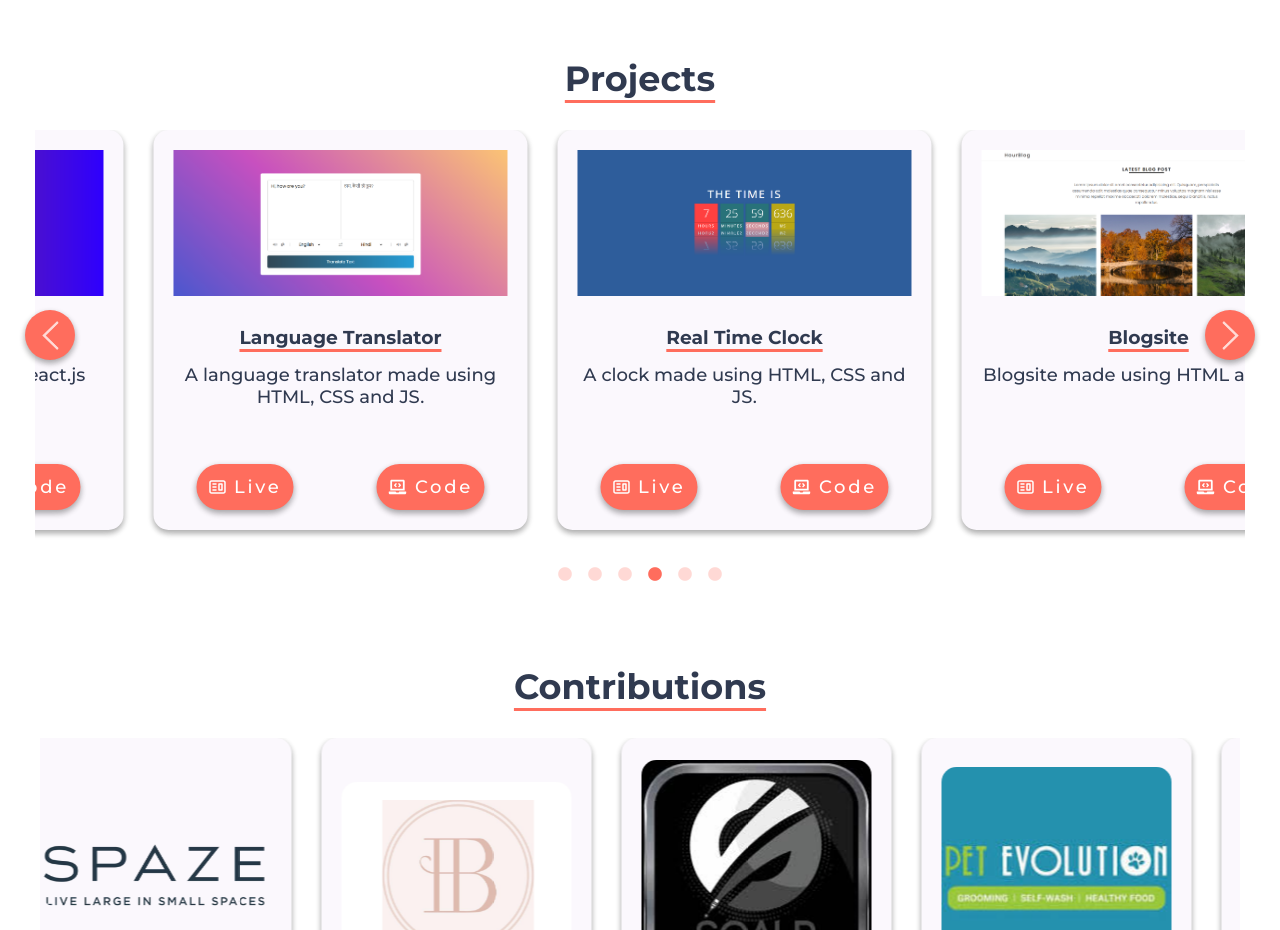
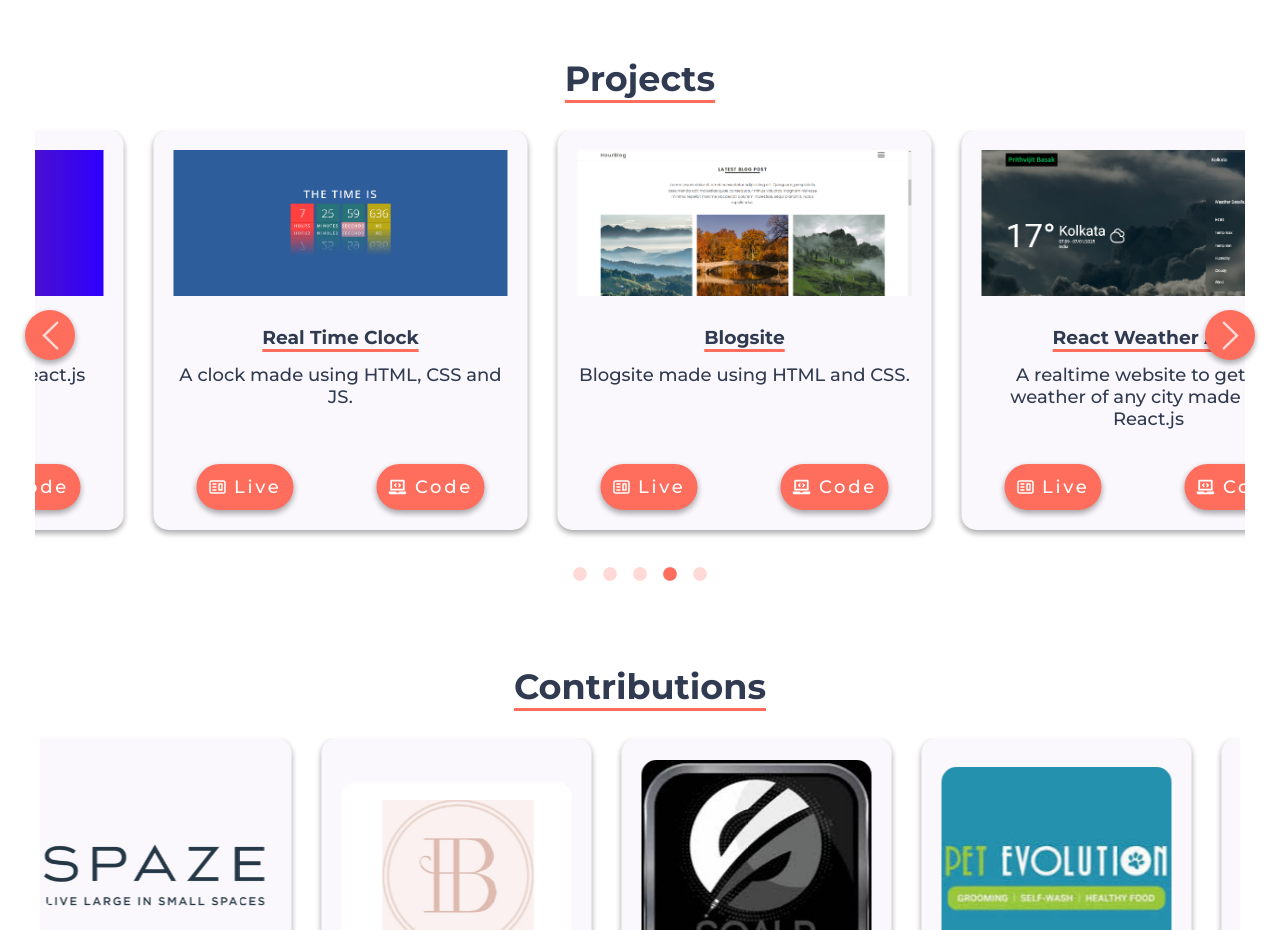
Before and after one commit to prithvijitbasak/pb-portfolio, a React (Vite) app: page / in a window 1280 px wide. Shown: the part 2240-3170 px from the top of the page. Built offline with nearby package versions, Linux system fonts and the light colour scheme; no server answers.

Commit message:
removed the language translator project

```diff
--- a/src/components/Projects.jsx
+++ b/src/components/Projects.jsx
@@ -4,7 +4,7 @@ import { FaLaptopCode } from "react-icons/fa";
 import weatherApp from "../../images/weather-app.png";
 import reactUserTable from "../../images/react-user-table.png";
 import reactCalculator from "../../images/react-calculator.png";
-import languageTranslator from "../../images/language-translator.png";
+// import languageTranslator from "../../images/language-translator.png";
 import realTimeClock from "../../images/realtime-clock.png";
 import blogsite from "../../images/blogsite.png";
 import Slider from "react-slick";
@@ -125,27 +125,7 @@ const Projects = () => {
                     </a>
                   </div>
                 </div>
-                <div className="projects-slider-cards">
-                  <div className="project-img-div">
-                    <img src={languageTranslator} alt="Language Translator" />
-                  </div>
-                  <h3 className="project-title">Language Translator</h3>
-                  <p className="projects-desc">
-                    A language translator made using HTML, CSS and JS.
-                  </p>
-                  <div className="links-div">
-                    <a href="https://pbtranslator.netlify.app/" target="_blank">
-                      <CgWebsite /> Live
-                    </a>
-                    <a
-                      href="https://github.com/prithvijitbasak/language-translator"
-                      target="_blank"
-                    >
-                      <FaLaptopCode />
-                      Code
-                    </a>
-                  </div>
-                </div>
+
                 <div className="projects-slider-cards">
                   <div className="project-img-div">
                     <img src={realTimeClock} alt="Real Time Clock" />
```
